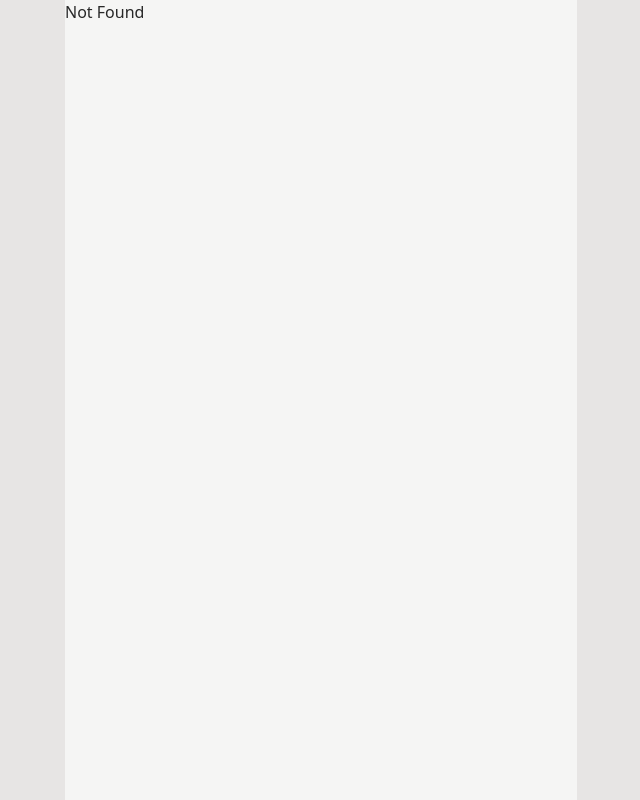
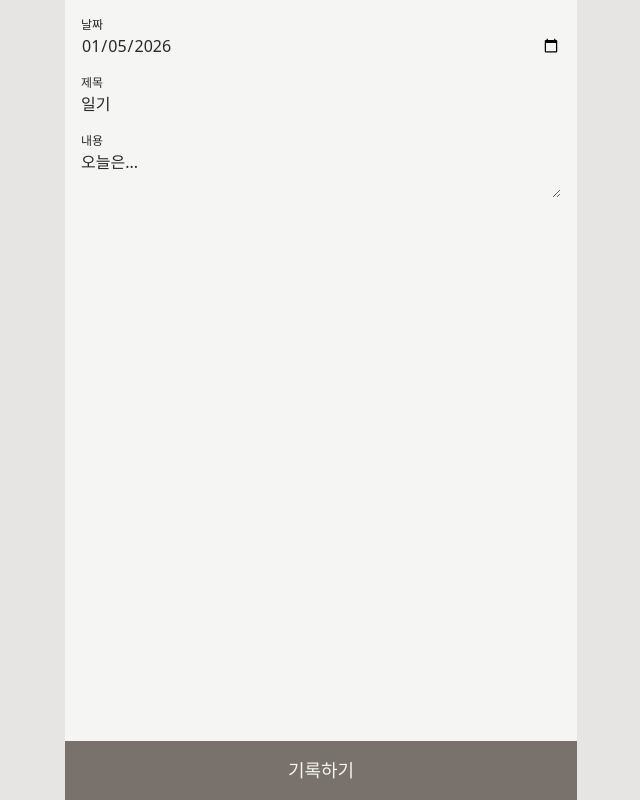
Before and after one commit to iioo3356/diary, a React (Vite) app: page /write in a window 1280 px wide. Shown: the whole page, without its empty margins (319-959 px from the left). Built offline with nearby package versions, Linux system fonts and the light colour scheme.

Commit message:
feat: 작성 페이지 추가

```diff
--- a/package.json
+++ b/package.json
@@ -11,6 +11,7 @@
   },
   "dependencies": {
     "@tailwindcss/vite": "^4.1.18",
+    "@tanstack/react-form": "^1.27.7",
     "@tanstack/react-router": "^1.144.0",
     "clsx": "^2.1.1",
     "dayjs": "^1.11.19",
@@ -21,7 +22,7 @@
   },
   "devDependencies": {
     "@eslint/js": "^9.39.1",
-    "@tanstack/react-router-devtools": "^1.144.0",
+    "@tanstack/react-router-devtools": "^1.145.7",
     "@tanstack/router-cli": "^1.144.0",
     "@tanstack/router-plugin": "^1.144.0",
     "@types/node": "^24.10.1",
--- /dev/null
+++ b/src/components/Field.tsx
@@ -0,0 +1,31 @@
+import type { AnyFieldApi } from "@tanstack/react-form";
+import type { ChangeEvent, InputHTMLAttributes, ReactElement } from "react";
+import { cloneElement } from "react";
+
+interface FieldProps {
+  label?: string;
+  children: ReactElement<InputHTMLAttributes<HTMLInputElement>>;
+  field: AnyFieldApi;
+}
+
+const Field = ({ label, field, children }: FieldProps) => {
+  return (
+    <div className="flex flex-col">
+      {label && (
+        <label className="text-[12px]" htmlFor={field.name}>
+          {label}
+        </label>
+      )}
+      {cloneElement(children, {
+        id: field.name,
+        name: field.name,
+        value: field.state.value,
+        onBlur: field.handleBlur,
+        onChange: (e: ChangeEvent<HTMLInputElement>) =>
+          field.handleChange(e.target.value),
+      })}
+    </div>
+  );
+};
+
+export default Field;
--- /dev/null
+++ b/src/components/Input.tsx
@@ -0,0 +1,9 @@
+import clsx from "clsx";
+
+type InputProps = React.InputHTMLAttributes<HTMLInputElement>;
+
+const Input = ({ className, ...rest }: InputProps) => {
+  return <input className={clsx("", className)} {...rest} />;
+};
+
+export default Input;
--- /dev/null
+++ b/src/components/TextArea.tsx
@@ -0,0 +1,9 @@
+import clsx from "clsx";
+
+type TextAreaProps = React.TextareaHTMLAttributes<HTMLTextAreaElement>;
+
+const TextArea = ({ className, ...rest }: TextAreaProps) => {
+  return <textarea className={clsx(className)} {...rest} />;
+};
+
+export default TextArea;
--- a/src/routeTree.gen.ts
+++ b/src/routeTree.gen.ts
@@ -9,8 +9,14 @@
 // Additionally, you should also exclude this file from your linter and/or formatter to prevent it from being checked or modified.
 
 import { Route as rootRouteImport } from './routes/__root'
+import { Route as WriteRouteImport } from './routes/write'
 import { Route as IndexRouteImport } from './routes/index'
 
+const WriteRoute = WriteRouteImport.update({
+  id: '/write',
+  path: '/write',
+  getParentRoute: () => rootRouteImport,
+} as any)
 const IndexRoute = IndexRouteImport.update({
   id: '/',
   path: '/',
@@ -19,28 +25,39 @@ const IndexRoute = IndexRouteImport.update({
 
 export interface FileRoutesByFullPath {
   '/': typeof IndexRoute
+  '/write': typeof WriteRoute
 }
 export interface FileRoutesByTo {
   '/': typeof IndexRoute
+  '/write': typeof WriteRoute
 }
 export interface FileRoutesById {
   __root__: typeof rootRouteImport
   '/': typeof IndexRoute
+  '/write': typeof WriteRoute
 }
 export interface FileRouteTypes {
   fileRoutesByFullPath: FileRoutesByFullPath
-  fullPaths: '/'
+  fullPaths: '/' | '/write'
   fileRoutesByTo: FileRoutesByTo
-  to: '/'
-  id: '__root__' | '/'
+  to: '/' | '/write'
+  id: '__root__' | '/' | '/write'
   fileRoutesById: FileRoutesById
 }
 export interface RootRouteChildren {
   IndexRoute: typeof IndexRoute
+  WriteRoute: typeof WriteRoute
 }
 
 declare module '@tanstack/react-router' {
   interface FileRoutesByPath {
+    '/write': {
+      id: '/write'
+      path: '/write'
+      fullPath: '/write'
+      preLoaderRoute: typeof WriteRouteImport
+      parentRoute: typeof rootRouteImport
+    }
     '/': {
       id: '/'
       path: '/'
@@ -53,6 +70,7 @@ declare module '@tanstack/react-router' {
 
 const rootRouteChildren: RootRouteChildren = {
   IndexRoute: IndexRoute,
+  WriteRoute: WriteRoute,
 }
 export const routeTree = rootRouteImport
   ._addFileChildren(rootRouteChildren)
--- a/src/routes/__root.tsx
+++ b/src/routes/__root.tsx
@@ -1,4 +1,5 @@
 import { createRootRoute, Outlet } from "@tanstack/react-router";
+import { TanStackRouterDevtools } from "@tanstack/react-router-devtools";
 
 export const Route = createRootRoute({
   component: RootComponent,
@@ -9,6 +10,7 @@ function RootComponent() {
     <div className="bg-stone-200 w-screen">
       <div className={`w-full max-w-lg mx-auto min-h-screen bg-stone-100`}>
         <Outlet />
+        <TanStackRouterDevtools />
       </div>
     </div>
   );
--- a/src/routes/index.tsx
+++ b/src/routes/index.tsx
@@ -1,4 +1,4 @@
-import { createFileRoute } from "@tanstack/react-router";
+import { createFileRoute, Link } from "@tanstack/react-router";
 import clsx from "clsx";
 
 import Button from "../components/Button";
@@ -13,9 +13,11 @@ function RouteComponent() {
     <div className="relative pb-[60px]">
       <div>검색</div>
       <Calendar />
-      <Button className={clsx(`fixed bottom-0 w-full max-w-lg`)}>
-        기록하기
-      </Button>
+      <Link to="/write">
+        <Button className={clsx(`fixed bottom-0 w-full max-w-lg`)}>
+          기록하기
+        </Button>
+      </Link>
     </div>
   );
 }
--- /dev/null
+++ b/src/routes/write.tsx
@@ -0,0 +1,71 @@
+import { useForm } from "@tanstack/react-form";
+import { createFileRoute } from "@tanstack/react-router";
+import clsx from "clsx";
+import dayjs from "dayjs";
+
+import Button from "../components/Button";
+import Field from "../components/Field";
+import Input from "../components/Input";
+import TextArea from "../components/TextArea";
+
+export const Route = createFileRoute("/write")({
+  component: RouteComponent,
+});
+
+function RouteComponent() {
+  const form = useForm({
+    defaultValues: {
+      date: dayjs().format("YYYY-MM-DD"),
+      title: "일기",
+      content: "오늘은...",
+    },
+    onSubmit: ({ value }) => {
+      console.log(value);
+    },
+  });
+
+  return (
+    <div>
+      <form
+        className="p-[16px]"
+        onSubmit={(e) => {
+          e.preventDefault();
+          e.stopPropagation();
+        }}
+      >
+        <div className="flex flex-col gap-[16px]">
+          <form.Field
+            name="date"
+            children={(field) => (
+              <Field label="날짜" field={field}>
+                <Input type="date" />
+              </Field>
+            )}
+          />
+          <form.Field
+            name="title"
+            children={(field) => (
+              <Field label="제목" field={field}>
+                <Input />
+              </Field>
+            )}
+          />
+          <form.Field
+            name="content"
+            children={(field) => (
+              <Field label="내용" field={field}>
+                <TextArea />
+              </Field>
+            )}
+          />
+        </div>
+      </form>{" "}
+      <Button
+        onClick={form.handleSubmit}
+        className={clsx(`fixed bottom-0 mx-auto w-full max-w-lg`)}
+      >
+        기록하기
+      </Button>
+    </div>
+  );
+}
```
Also changed, not shown: 1 other file (tests, documents, lock files or other folders).
